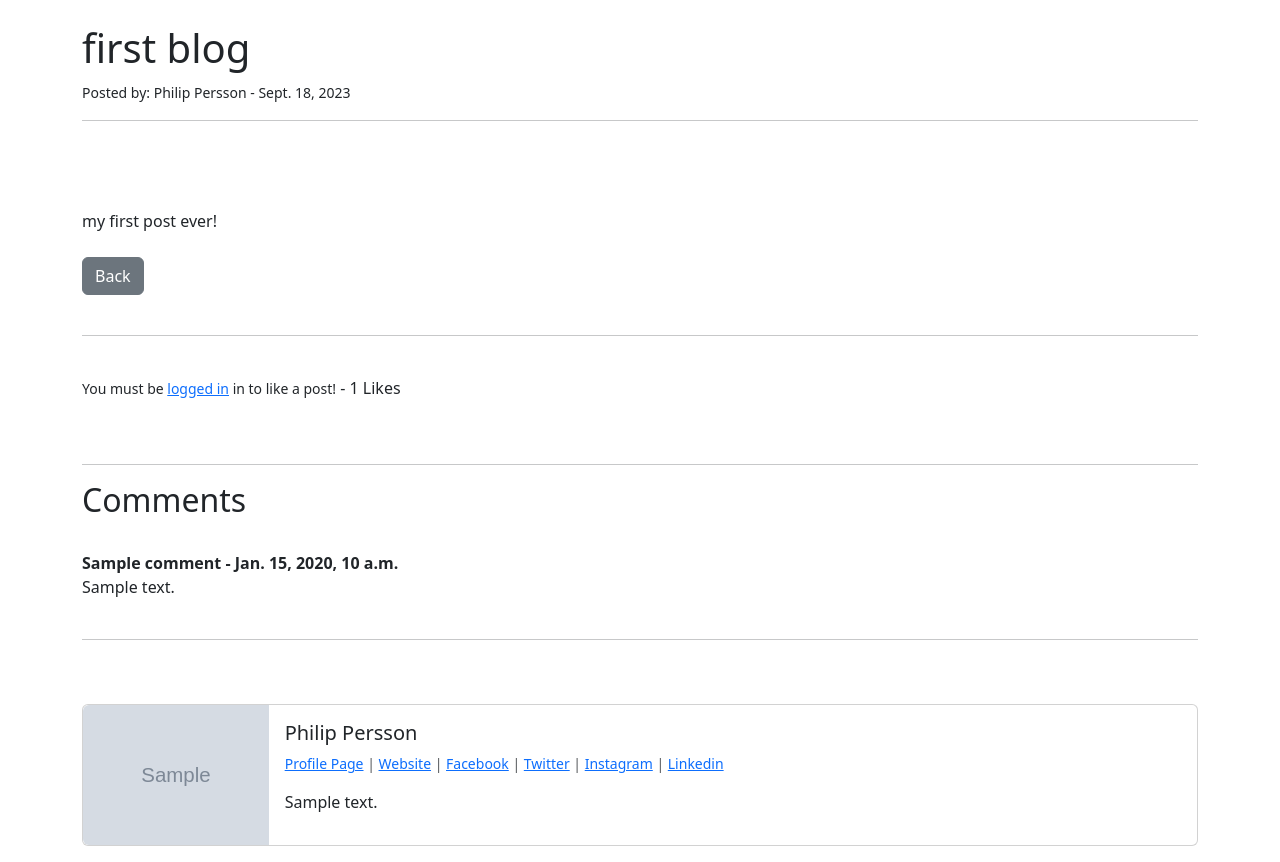
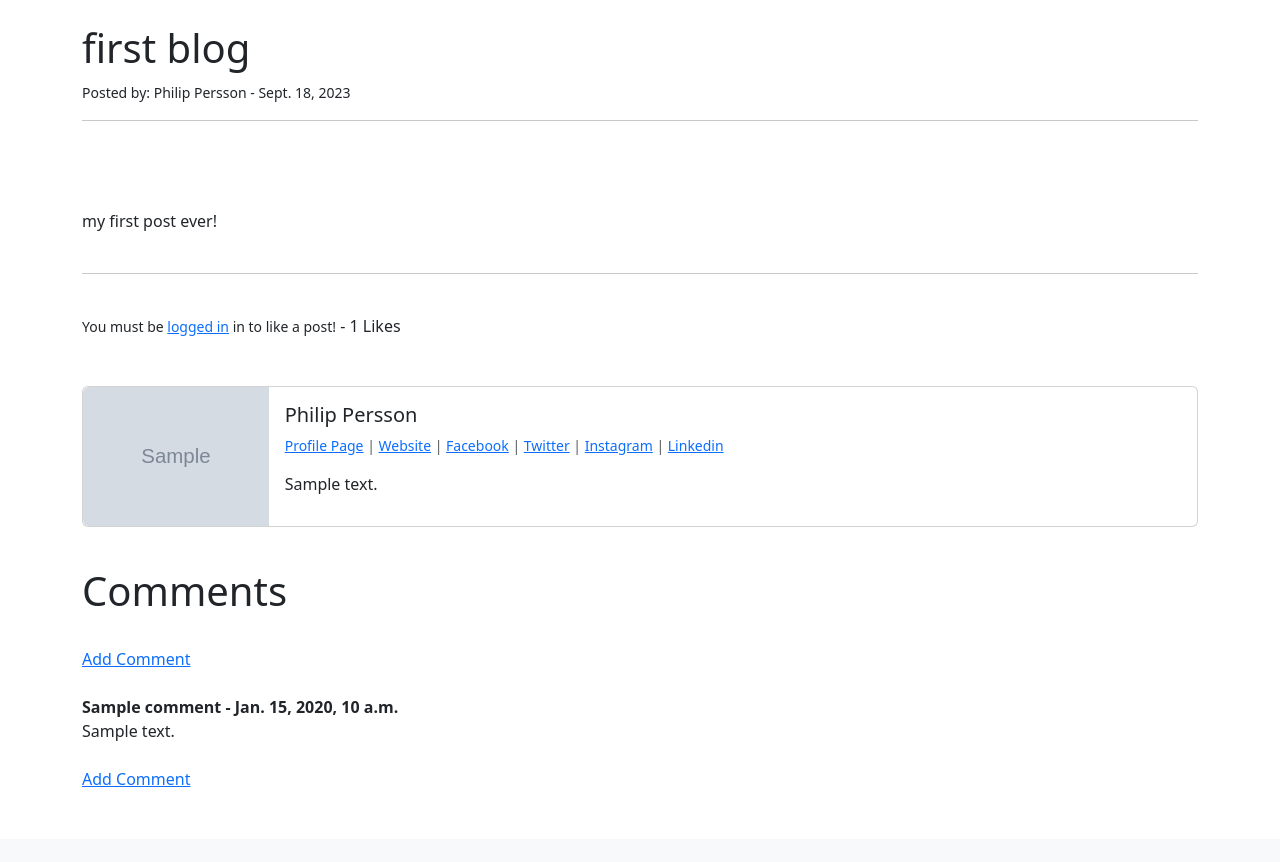
Before and after one commit to Code-Institute-Submissions/pphilippersson6-my-blog.p4, a Django app: page /article/1/ in a window 1280 px wide. Shown: the part 56-918 px from the top of the page. After the commit the page ends 843 px from the top, so only its background shows below. Run offline with Django 3.2, Linux system fonts and the light colour scheme; data comes from the database, SQL or seed files in the repository; tables that the repository leaves empty hold one stand-in row (values such as "Sample post"); grey boxes marked "Sample" are stand-in pictures; some libraries are stand-ins or nearby versions.

Commit message:
added comment section and made them comment even if we not logged in

```diff
--- a/myblog/forms.py
+++ b/myblog/forms.py
@@ -1,5 +1,5 @@
 from django import forms
-from .models import Post, Category
+from .models import Post, Category, Comment
 
 choices = Category.objects.all().values_list('name','name')
 
@@ -35,3 +35,13 @@ class EditForm(forms.ModelForm):
                 'body': forms.Textarea(attrs={'class': 'form-control'}),
                 'snippet': forms.Textarea(attrs={'class': 'form-control'}),
             }
+
+class CommentForm(forms.ModelForm):
+        class Meta:
+            model = Comment
+            fields = ('name','body')
+
+            widgets = {
+                'Nname': forms.TextInput(attrs={'class': 'form-control'}),
+                'body': forms.Textarea(attrs={'class': 'form-control'}),
+            }
--- a/myblog/templates/blogpost_details.html
+++ b/myblog/templates/blogpost_details.html
@@ -33,9 +33,6 @@
 {{ post.body|safe }}
 
 <br><br>
-<a href="{% url 'home' %}" class="btn btn-secondary">Back</a>
-
-<br><br>
 <hr>
 <br>
 
@@ -57,25 +54,7 @@
         - {{ total_likes }} Likes
 </form>
 
-<br><br>
-<hr>
-<h2> Comments</h2>
-<br>
-{% if not post.comments.all %}
-    No Comments On This Post Yet <a href="#">
-    Add One </a>
-{% else %}
-        {% for comment in post.comments.all %}
-           <strong>
-                {{ comment.name }} -
-                {{ comment.date_added}}
-            </strong>
-            <br>
-            {{ comment.body }}
-            <br><br>
-        {% endfor %}
-{% endif %}
-<hr>
+
 <br><br>
 
 <div class="card mb-3">
@@ -132,4 +111,32 @@
     </div>
   </div>
 
+  <br>
+<h1> Comments</h1>
+<br>
+{% if not post.comments.all %}
+    No Comments On This Post Yet <a href="{% url 'add_comment' post.pk %}">
+    Add One </a>
+{% else %}
+
+<a href="{% url 'add_comment' post.pk %}">Add Comment</a>
+
+<br><br>
+        {% for comment in post.comments.all %}
+           <strong>
+                {{ comment.name }} -
+                {{ comment.date_added}}
+            </strong>
+            <br>
+
+            {{ comment.body }}
+            <br><br>
+
+        {% endfor %}
+        <a href="{% url 'add_comment' post.pk %}">Add Comment</a>
+{% endif %}
+<br>
+
+<br><br>
+
 {% endblock %}
--- a/myblog/urls.py
+++ b/myblog/urls.py
@@ -1,6 +1,6 @@
 from django.urls import path
 # from . import views
-from .views import HomeView, ArticleDetailView, AddPostView, EditPostView, DeletePostView, AddCategoryView, CreateView, CategoryView, CategoryListView, LikeView
+from .views import HomeView, ArticleDetailView, AddPostView, EditPostView, DeletePostView, AddCategoryView, CreateView, CategoryView, CategoryListView, LikeView, AddCommentView
 
 urlpatterns = [
     # path('', views.home, name="home"),
@@ -13,4 +13,5 @@ urlpatterns = [
     path('category/<str:categ>/', CategoryView, name='category'),
     path('category-list/', CategoryListView, name='category-list'),
     path('like/<int:pk>/', LikeView, name='like_post'),
+    path('article/<int:pk>/comment/', AddCommentView.as_view(), name= 'add_comment'),
 ]
--- a/myblog/views.py
+++ b/myblog/views.py
@@ -1,7 +1,7 @@
 from django.shortcuts import render, get_object_or_404
 from django.views.generic import ListView, DetailView, CreateView, UpdateView, DeleteView
-from .models import Post, Category
-from .forms import PostForm, EditForm
+from .models import Post, Category, Comment
+from .forms import PostForm, EditForm, CommentForm
 from django.urls import reverse_lazy, reverse
 from django.http import HttpResponseRedirect
 
@@ -64,6 +64,17 @@ class AddPostView(CreateView):
     form_class = PostForm
     template_name = 'add_blogpost.html'
 
+class AddCommentView(CreateView):
+    model = Comment
+    form_class = CommentForm
+    template_name = 'add_comment.html'
+
+    def form_valid(self, form):
+        form.instance.post_id = self.kwargs['pk']
+        return super().form_valid(form)
+
+    success_url = reverse_lazy('home')
+
 class AddCategoryView(CreateView):
     model = Category
     template_name = 'add_category.html'
```
Also changed, not shown: myblog/templates/add_comment.html (added, +22 -0 lines).
